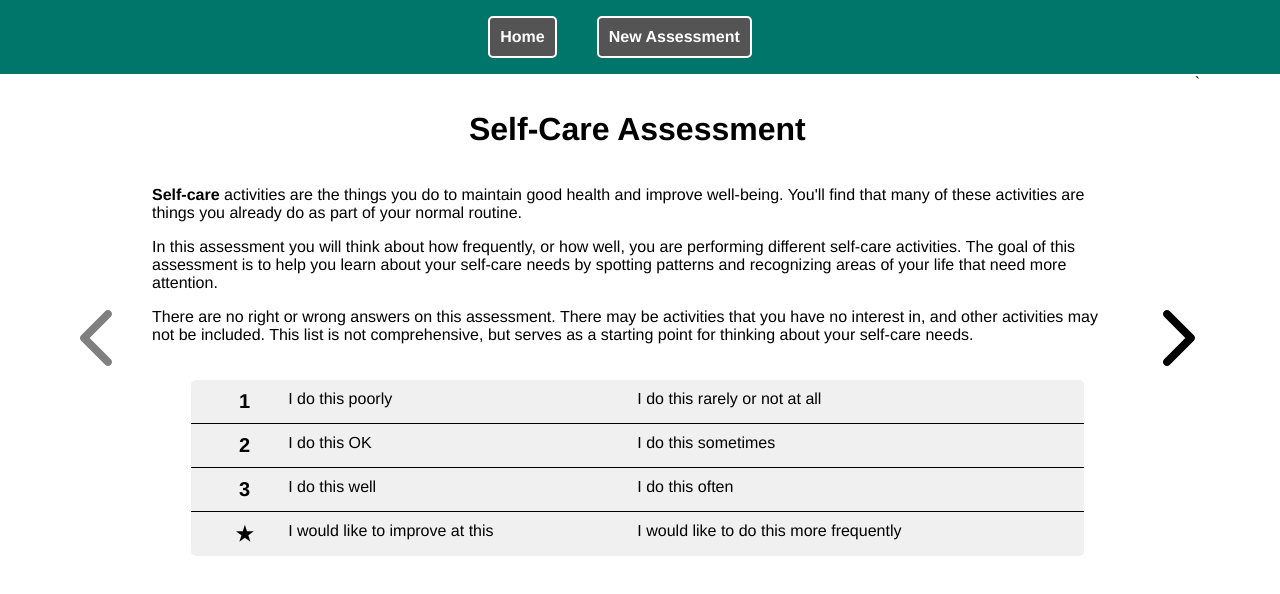
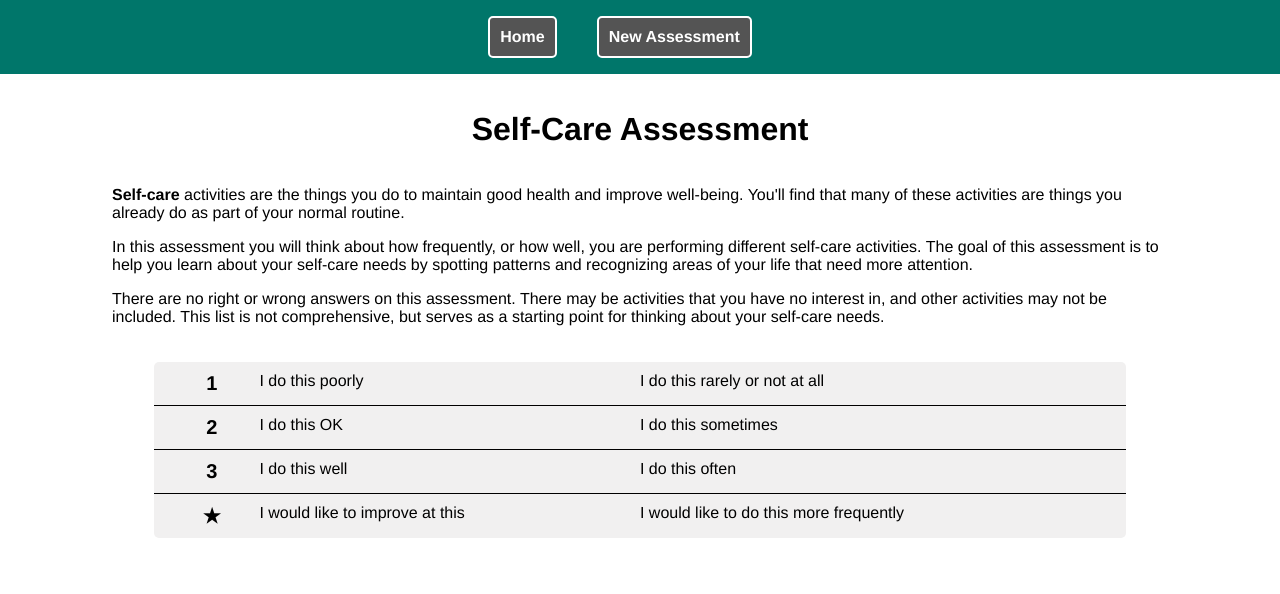
Before and after one commit to CrispyCreme10/self-care-assessment, a React (Create React App) app: page /new-assessment in a window 1280 px wide. Shown: the top 594 px of the page. Built offline with nearby package versions, Linux system fonts and the light colour scheme.

Commit message:
changing style

```diff
--- a/src/components/InfoTable.jsx
+++ b/src/components/InfoTable.jsx
@@ -1,4 +1,4 @@
-import React, { FC } from 'react'
+import React from 'react'
 import './InfoTable.css';
 
 const InfoTable = (props) => {
--- a/src/containers/NewAssessment.css
+++ b/src/containers/NewAssessment.css
@@ -14,13 +14,12 @@
 
 .NewAssessment {
   display: flex;
-  flex-direction: column;
   padding: 0 1rem;
   max-width: 70rem;
   align-self: center;
 }
 
-.carousel {
+.NewAssessment.content {
   display: flex;
   flex-direction: row;
 }
--- a/src/containers/NewAssessment.jsx
+++ b/src/containers/NewAssessment.jsx
@@ -1,5 +1,3 @@
-import { faChevronLeft, faChevronRight } from "@fortawesome/free-solid-svg-icons";
-import { FontAwesomeIcon } from "@fortawesome/react-fontawesome";
 import React from 'react';
 import InfoTable from "../components/InfoTable";
 
@@ -10,9 +8,7 @@ const NewAssessment = () => {
   // fetch all categories (returns array of strings containing all category names)
   // foreach category, fetch all lineitems associated with category (returns array of strings containing all lineitem values)
 
-  const [leftArrowEnabled, SetLeftArrowEnabled] = React.useState(false);
-  const [rightArrowEnabled, SetRightArrowEnabled] = React.useState(true);
-  const [carouselOrder, SetCarouselOrder] = React.useState(0);
+  const [sectionOrder, SetSectionOrder] = React.useState(0);
 
   const lineItems1 = [
     {
@@ -179,42 +175,30 @@ const NewAssessment = () => {
     },
   ];
 
-  const moveCarouselLeft = () => {
-    if (leftArrowEnabled) {
-      SetCarouselOrder(prev => prev - 1);
-      SetLeftArrowEnabled(carouselOrder - 1 !== 0);
-      SetRightArrowEnabled(true);
-    }
-  }
-
-  const moveCarouselRight = () => {
-    if (rightArrowEnabled) {
-      SetCarouselOrder(prev => prev + 1);
-      SetLeftArrowEnabled(true);
-      SetRightArrowEnabled(carouselOrder + 1 < infoSections.length);
-    }
-  }
-
   const infoSections = [
     { categoryName: "Physical Self-Care", lineItems: lineItems1 },
     { categoryName: "Psychological / Emotional Self-Care", lineItems: lineItems2 },
     { categoryName: "Social Self-Care", lineItems: lineItems3 },
     { categoryName: "Spiritual Self-Care", lineItems: lineItems4 },
     { categoryName: "Professional Self-Care", lineItems: lineItems5 },
-
   ]
 
-  const currentInfoSection = infoSections[carouselOrder - 1];
+  const currentInfoSection = infoSections[sectionOrder - 1];
 
   return (
     <div className="NewAssessment">
-      <div className="carousel">
-        <FontAwesomeIcon
-          icon={faChevronLeft}
-          className={leftArrowEnabled ? "arrows" : "arrows-disabled"}
-          onClick={() => moveCarouselLeft()} />
+      {/* <div className="table-contents">
+        <div id="description">Preface</div>
+        {infoSections.map(infoSection => (
+          <div>
+            {infoSection.categoryName}
+          </div>
+        ))}
+      </div> */}
 
-        {carouselOrder === 0 &&
+      <div className="content">
+
+        {sectionOrder === 0 &&
           <div className="panel details-panel">
             <h1>Self-Care Assessment</h1>
 
@@ -249,19 +233,14 @@ const NewAssessment = () => {
           </div>
         }
 
-        {carouselOrder >= 1 &&
+        {sectionOrder >= 1 &&
           <div className="panel data-panel">
             <InfoTable categoryName={currentInfoSection.categoryName} lineItems={currentInfoSection.lineItems} />
           </div>
         }
-
-        <FontAwesomeIcon
-          icon={faChevronRight}
-          className={rightArrowEnabled ? "arrows" : "arrows-disabled"}
-          onClick={() => moveCarouselRight()} />`
       </div>
 
-      {carouselOrder === infoSections.length &&
+      {sectionOrder === infoSections.length &&
         <button className="global-btn">Save</button>
       }
 
```
